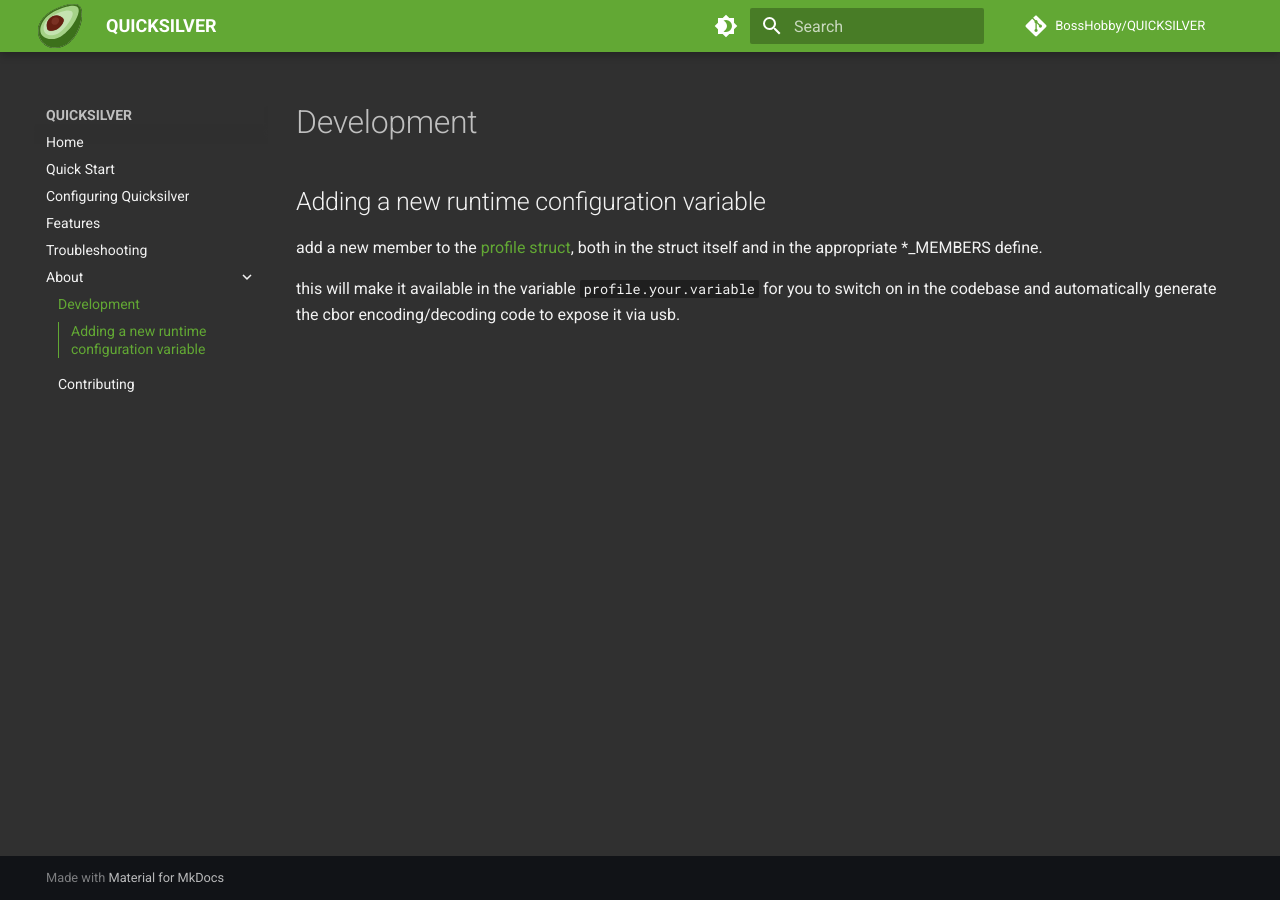
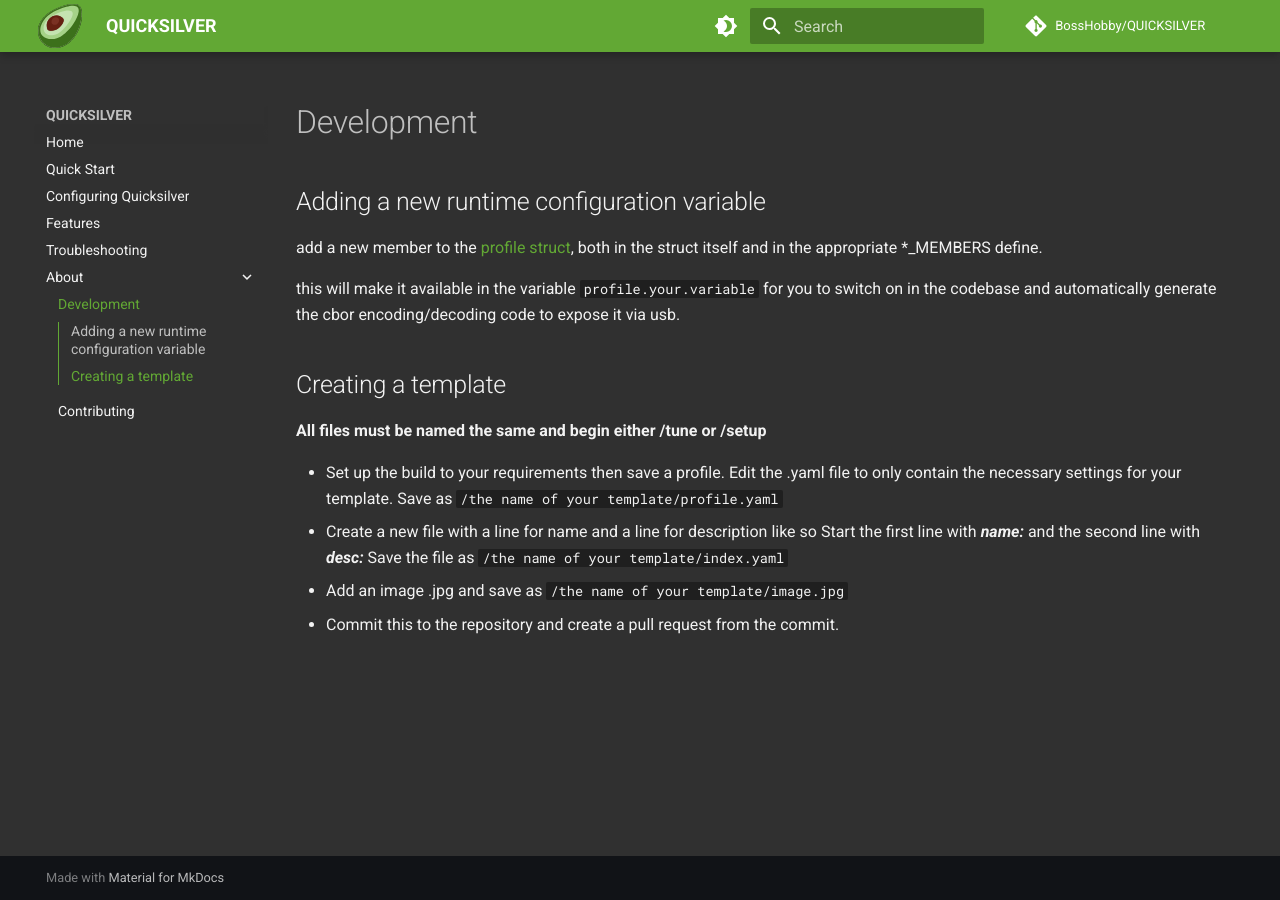
Before and after one commit to BossHobby/Docs, an MkDocs documentation site: the page built from docs/About/Development.md, in a window 1280 px wide. Built offline with MkDocs 1.6.1 and Material for MkDocs 9.7.7, drawn with Linux system fonts in a browser that asks for light colours; comment, search, counter and statistics services are not loaded.

Commit message:
additions and clarity

```diff
--- a/docs/About/Development.md
+++ b/docs/About/Development.md
@@ -3,3 +3,15 @@
 add a new member to the [profile struct](https://github.com/BossHobby/QUICKSILVER/blob/master/src/config/profile.h), both in the struct itself and in the appropriate *_MEMBERS define.
 
 this will make it available in the variable `profile.your.variable` for you to switch on in the codebase and automatically generate the cbor encoding/decoding code to expose it via usb.
+
+
+## Creating a template
+**All files must be named the same and begin either /tune or /setup**
+
+* Set up the build to your requirements then save a profile. Edit the .yaml file to only contain the necessary settings for your template.
+Save as `/the name of your template/profile.yaml`
+* Create a new file with a line for name and a line for description like so
+Start the first line with ***name:*** and the second line with ***desc:***
+Save the file as `/the name of your template/index.yaml`
+* Add an image .jpg and save as `/the name of your template/image.jpg`
+* Commit this to the repository and create a pull request from the commit.
```
Also changed, not shown: docs/Configuring-Quicksilver.md (+12 -2 lines).
